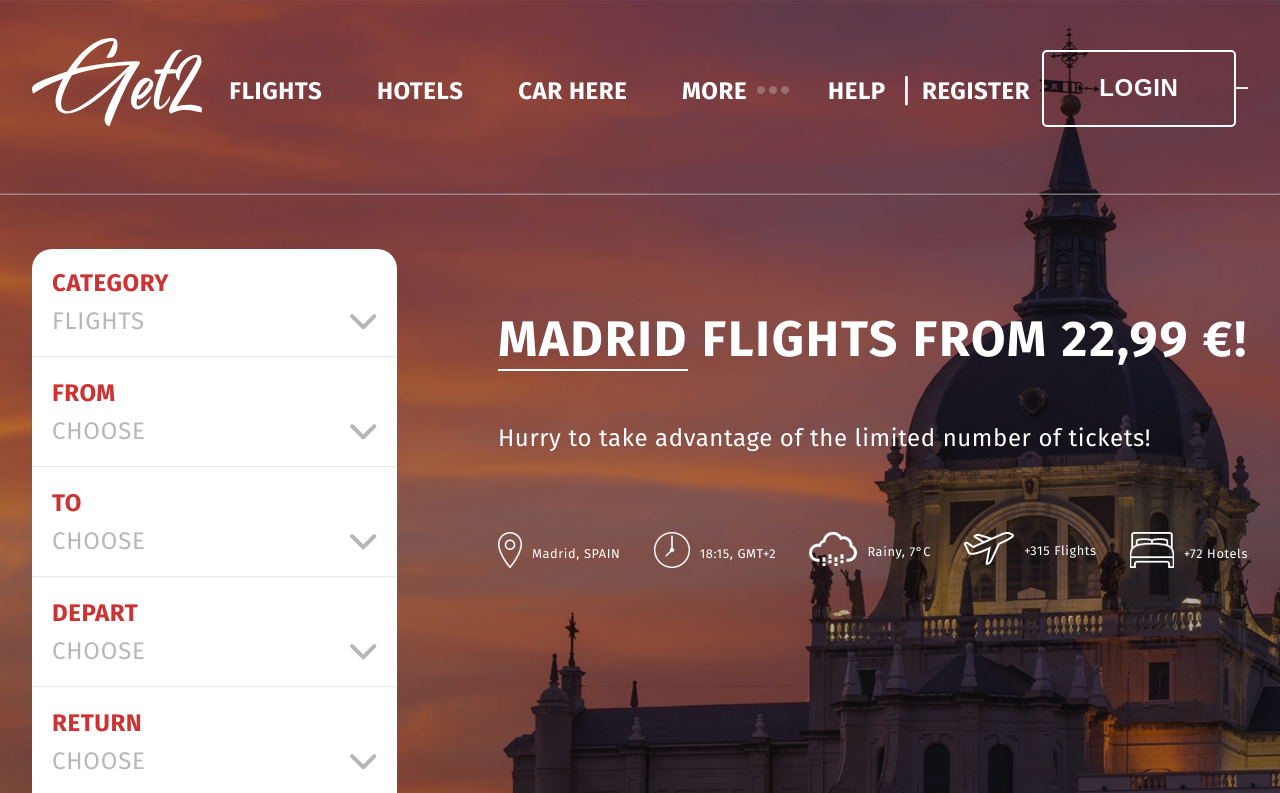
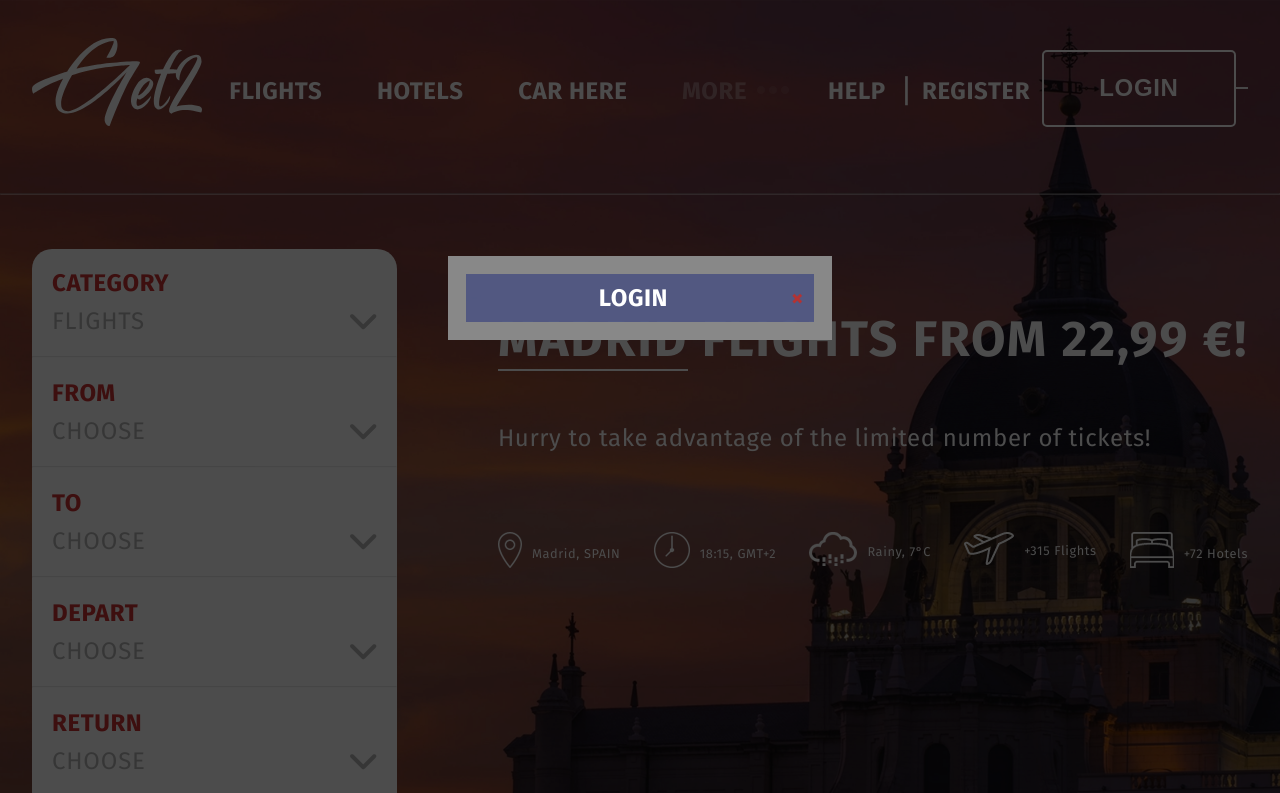
Before and after one commit to Necritto/get2_agency, a website built with webpack: page src/index.html in a window 1280 px wide. Both pictures are taken after a click on the button "LOGIN". Shown: the top 793 px of the page. Built offline with nearby package versions, Linux system fonts and the light colour scheme.

Commit message:
Feature: more and login [ref:no-ref]

```diff
--- a/src/assets/js/common.js
+++ b/src/assets/js/common.js
@@ -10,3 +10,39 @@ document.addEventListener('scroll', function (e) {
   e.preventDefault();
   $nav.classList.remove('active');
 });
+
+const more = $nav.querySelector('.more');
+const moreItem = $nav.querySelector('.moreItem');
+moreItem.classList.add('hide');
+more.firstChild.style.opacity = '0.3';
+
+more.addEventListener('click', (e) => {
+  e.preventDefault();
+  more.querySelector('.dot').classList.toggle('triangle');
+  moreItem.classList.toggle('show');
+});
+
+const login = $nav.querySelector('.login');
+
+login.addEventListener('click', modal);
+
+function modal() {
+  const div = document.createElement('div');
+  div.classList.add('modal');
+  div.innerHTML = `
+    <div class="modal__content">
+      <span class="close">&times;</span>
+      <p>Login</p>
+    </div>
+  `;
+  login.parentElement.append(div);
+
+  const span = div.querySelector('.close');
+
+  span.addEventListener('click', () => {
+    div.style.display = 'none';
+    document.body.style.overflow = '';
+  });
+
+  document.body.style.overflow = 'hidden';
+}
--- a/src/assets/scss/modules/header.scss
+++ b/src/assets/scss/modules/header.scss
@@ -43,15 +43,41 @@
   justify-content: space-around;
 }
 
-.nav__item:last-child {
+.more {
   color: #9a6c71;
 
-  &::after {
+  .dot::after {
     content: url(../img/3_nokta.png);
     padding-left: 10px;
     position: relative;
     top: -5px;
   }
+
+  .triangle::after {
+    content: url(../img/Rounded_Rectangle_1.png);
+    padding-left: 10px;
+    position: relative;
+    top: 0px;
+  }
+}
+
+.moreItem {
+  display: flex;
+  flex-direction: column;
+  align-items: center;
+  position: absolute;
+  @include size(150px, 100px);
+  border-radius: 20px;
+  top: 110px;
+  right: 505px;
+}
+
+.hide {
+  display: none;
+}
+
+.show {
+  display: flex;
 }
 
 .nav__addition {
@@ -77,6 +103,33 @@
   background-color: transparent;
   cursor: pointer;
   @include font;
+}
+
+.modal {
+  position: fixed;
+  z-index: 110;
+  left: 0;
+  top: 0;
+  @include size(100%);
+  overflow: auto;
+  background-color: rgba(0, 0, 0, 0.7);
+}
+
+.modal__content {
+  background-color: #555e8aee;
+  margin: 20% auto;
+  padding: 10px;
+  border: 18px solid #888888;
+  width: 30%;
+  text-align: center;
+  @include font;
+}
+
+.close {
+  color: #b33333;
+  float: right;
+  font-style: 28px;
+  font-weight: $bold;
 }
 
 .line {
--- a/src/index.html
+++ b/src/index.html
@@ -24,7 +24,11 @@
                 <li class="nav__item"><a href="#">Flights</a></li>
                 <li class="nav__item"><a href="#">Hotels</a></li>
                 <li class="nav__item"><a href="#">Car here</a></li>
-                <li class="nav__item"><a href="#">More</a></li>
+                <li class="nav__item more"><a class="dot more" href="#">More</a></li>
+                <ul class="moreItem">
+                  <li><a href="#">About</a></li>
+                  <li><a href="#">Contacts</a></li>
+                </ul>
               </ul>
               <div class="nav__addition">
                 <p class="help"><a href="#">Help</a></p>
```
